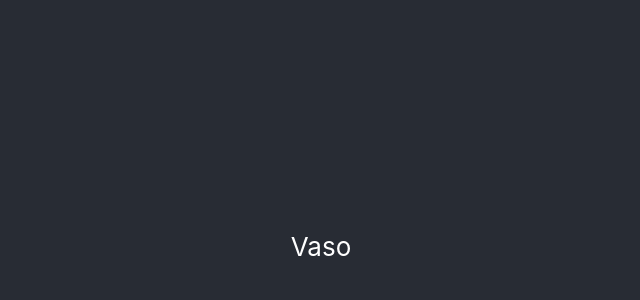
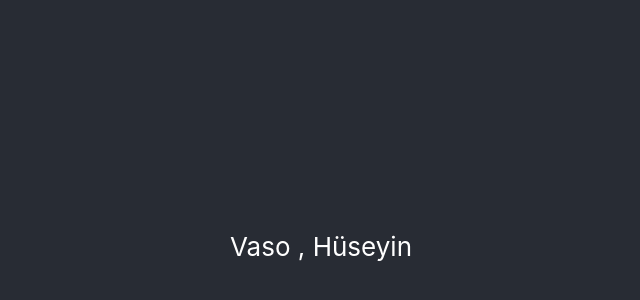
Before and after one commit to VasoThom/Project, a React (Create React App) app in the folder myproject/: page / in a window 1280 px wide. Shown: the part 154-454 px from the top of the page, without its empty margins (319-959 px from the left). Built offline with nearby package versions, Linux system fonts and the light colour scheme.

Commit message:
branch erstellt

```diff
--- a/myproject/src/App.js
+++ b/myproject/src/App.js
@@ -3,7 +3,7 @@ import "./App.css";
 function App() {
   return (
     <div className="App">
-      <header className="App-header">Vaso</header>
+      <header className="App-header">Vaso , Hüseyin</header>
     </div>
   );
 }
```
